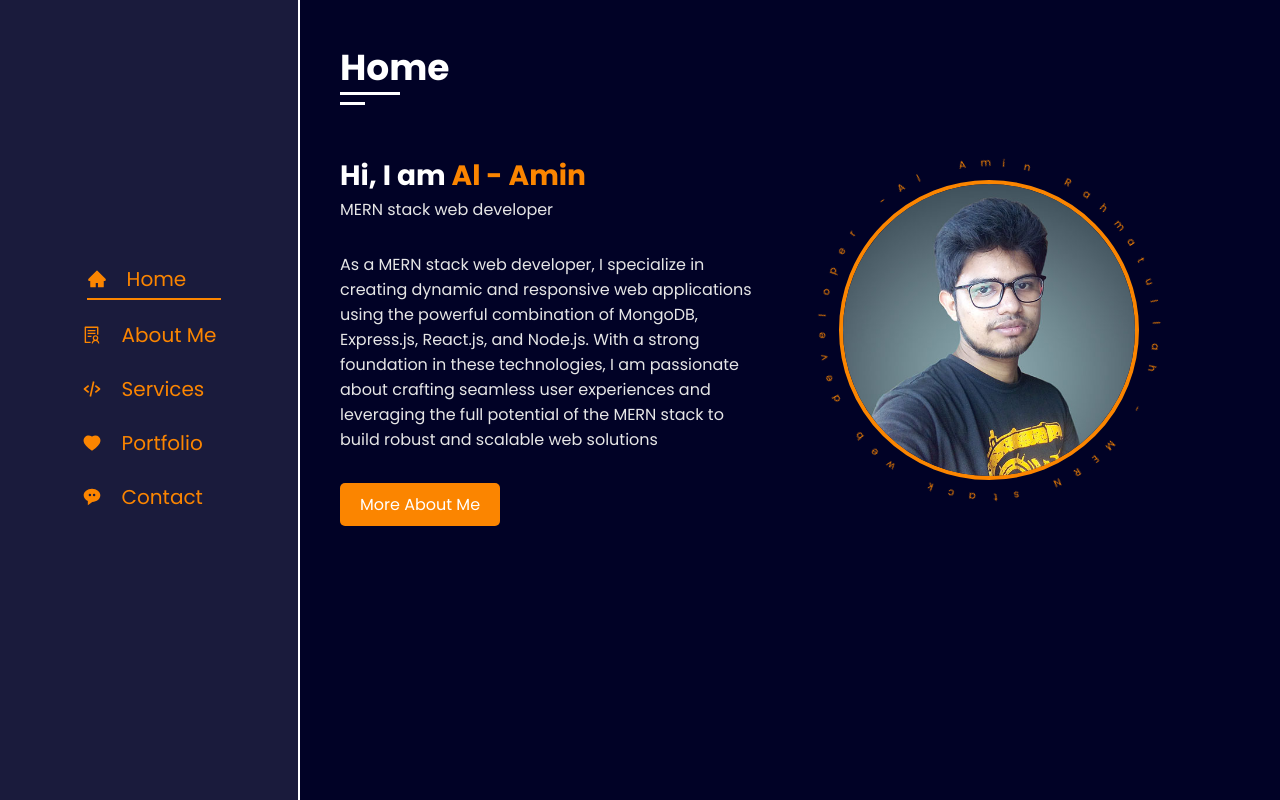
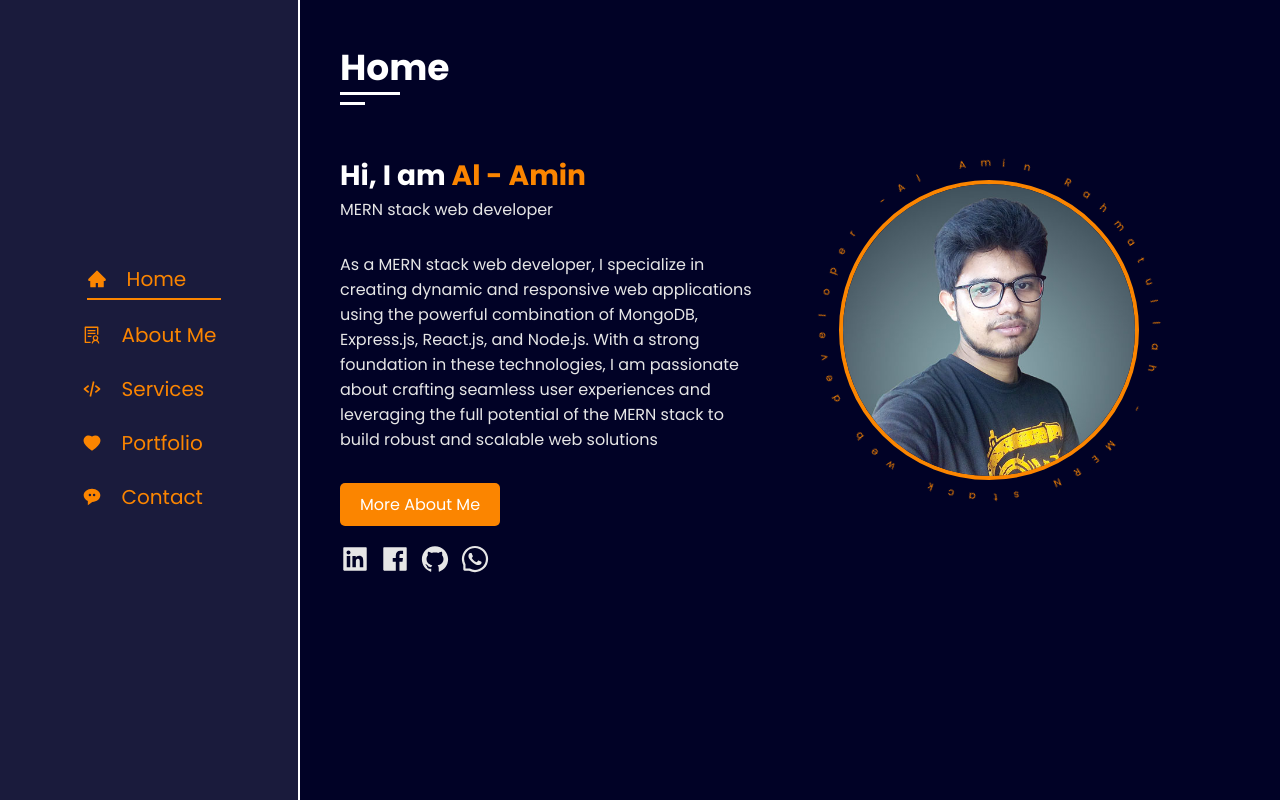
Before and after one commit to alamin360am/portfolio-client, a React (Vite) app: page / in a window 1280 px wide. Built offline with nearby package versions, Linux system fonts and the light colour scheme.

Commit message:
social media added

```diff
--- a/src/Pages/About/About.jsx
+++ b/src/Pages/About/About.jsx
@@ -65,7 +65,7 @@ const About = () => {
           </div>
           <a
             href="https://drive.google.com/file/d/16QdwO-7QukuyDp7zldhjiC44d7d5edNp/view?usp=sharing"
-            className="btn margin-right-sm"
+            className="btn margin-right-sm" rel="noopener noreferrer" target="_blank"
           >
             Download CV
           </a>
--- a/src/Pages/Home/Home/Home.jsx
+++ b/src/Pages/Home/Home/Home.jsx
@@ -1,6 +1,7 @@
 import { Link } from "react-router-dom";
 import SectionHeading from "../../../Components/SectionHeading/SectionHeading";
 import ProfilePhoto from "../ProfilePhoto/ProfilePhoto";
+import { AiFillFacebook, AiFillLinkedin, AiOutlineGithub, AiOutlineWhatsApp } from "react-icons/ai";
 import "./home.css";
 
 const Home = () => {
@@ -24,6 +25,44 @@ const Home = () => {
           <Link to="/about" className="btn">
             More about me
           </Link>
+          <div className="social">
+            <div className="social-list">
+              <a
+                href="https://www.facebook.com/alamin360am"
+                rel="noreferrer"
+                target="_blank"
+              >
+                <AiFillLinkedin></AiFillLinkedin>
+              </a>
+            </div>
+            <div className="social-list">
+              <a
+                href="https://www.facebook.com/alamin360am"
+                rel="noreferrer"
+                target="_blank"
+              >
+                <AiFillFacebook></AiFillFacebook>
+              </a>
+            </div>
+            <div className="social-list">
+              <a
+                href="https://github.com/alamin360am"
+                rel="noreferrer"
+                target="_blank"
+              >
+                <AiOutlineGithub></AiOutlineGithub>
+              </a>
+            </div>
+            <div className="social-list">
+              <a
+                href="https://wa.me/qr/6AOTB44USRA4O1"
+                rel="noreferrer"
+                target="_blank"
+              >
+                <AiOutlineWhatsApp></AiOutlineWhatsApp>
+              </a>
+            </div>
+          </div>
         </div>
         <ProfilePhoto></ProfilePhoto>
       </div>
--- a/src/Pages/Home/Home/home.css
+++ b/src/Pages/Home/Home/home.css
@@ -14,6 +14,26 @@
     margin-bottom: 4rem;
 }
 
+.social {
+    display: flex;
+    flex-wrap: wrap;
+    gap: 1rem;
+    margin-top: 2.5rem;
+}
+
+.social-list a {
+    display: block;
+    font-size: 3rem;
+    color: var(--skin-color-shade);
+    transform: scale(1);
+    transition: all 0.4s;
+}
+
+.social-list a:hover {
+    color: var(--Theme-color);
+    transform: scale(1.2);
+}
+
 @media screen and (max-width: 991px) {
     .home {
         height: 100%;
--- a/src/index.css
+++ b/src/index.css
@@ -151,6 +151,7 @@ section {
 @media screen and (max-width: 991px) {
   section {
     margin-left: 25rem;
+    padding: 3rem;
   }
   .grid {
     display: grid;
@@ -177,6 +178,7 @@ section {
 @media screen and (max-width: 768px) {
   section {
     margin-left: 0;
+    padding: 2rem;
     padding-bottom: 10rem;
   }
   .grid {
```
